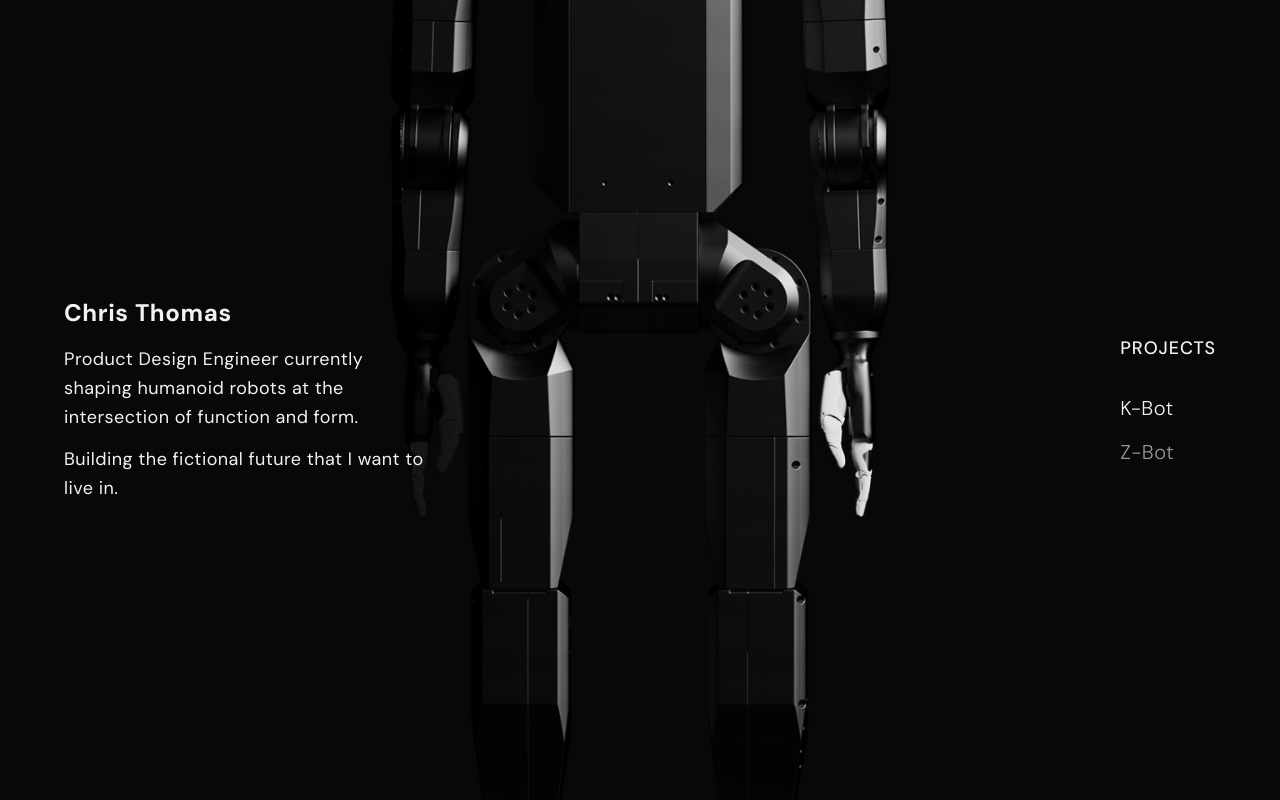
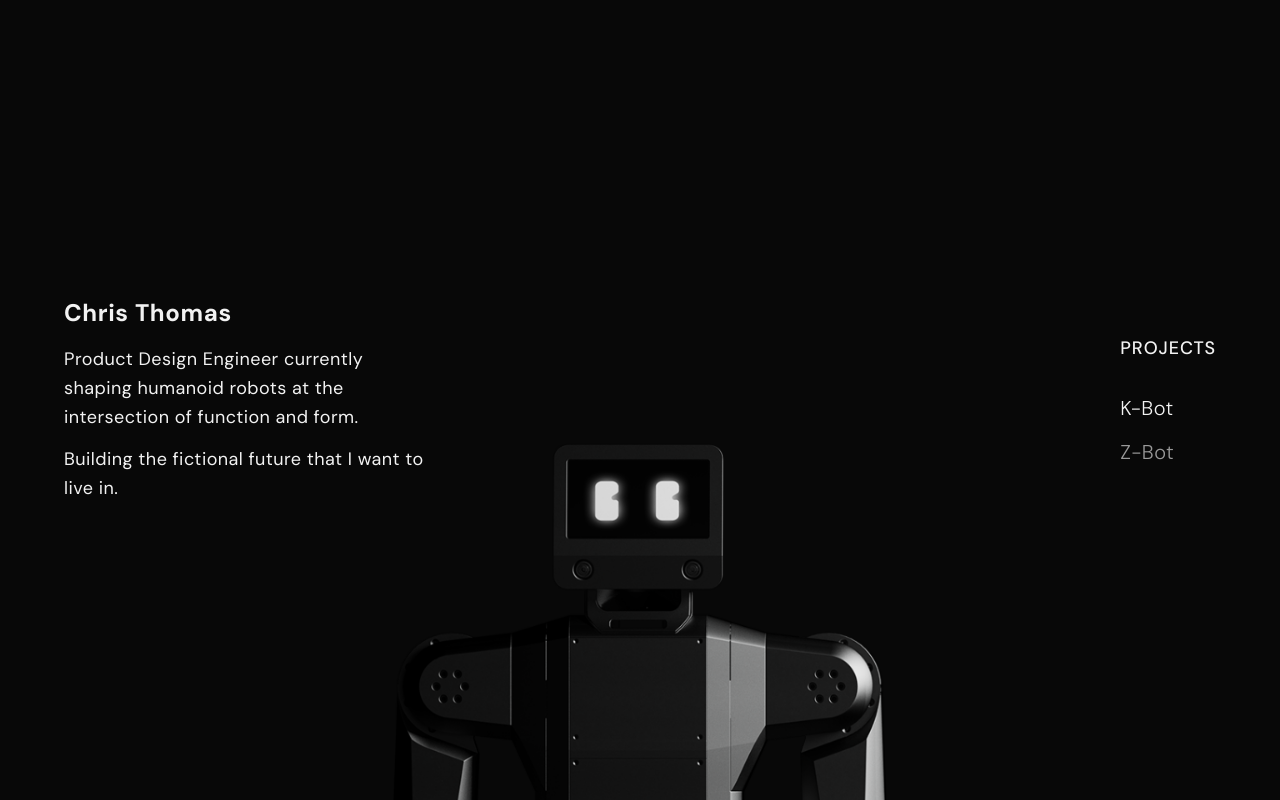
Before and after one commit to chrisangelothomas/2025Portfolio, a React (Vite) app: page / in a window 1280 px wide. Shown: the top 800 px of the page. Built offline with nearby package versions, Linux system fonts and the light colour scheme.

Commit message:
Code edited in Lovable Code Editor
Edited UI in Lovable

```diff
--- a/src/components/RobotShowcase.tsx
+++ b/src/components/RobotShowcase.tsx
@@ -23,7 +23,7 @@ export default function RobotShowcase() {
       <div
         className="flex flex-col items-center"
         style={{
-          transform: `translateY(${800 - scrollY * 0.5}px)`, // Start 200px down so robot is visible
+          transform: `translateY(${1600 - scrollY * 0.5}px)`, // Start 200px down so robot is visible
         }}
       >
         {/* First Robot (K-Bot) */}
```
